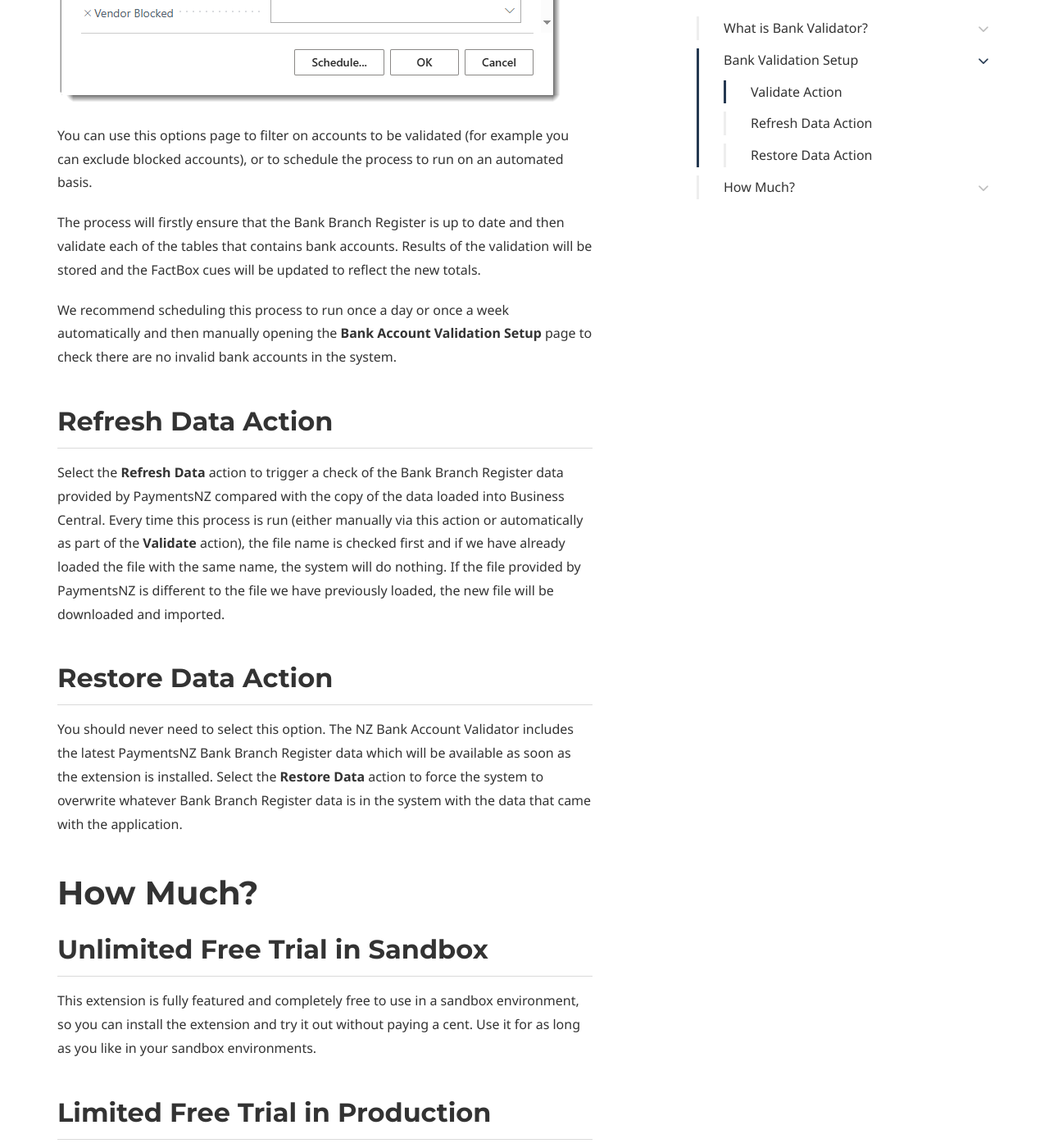
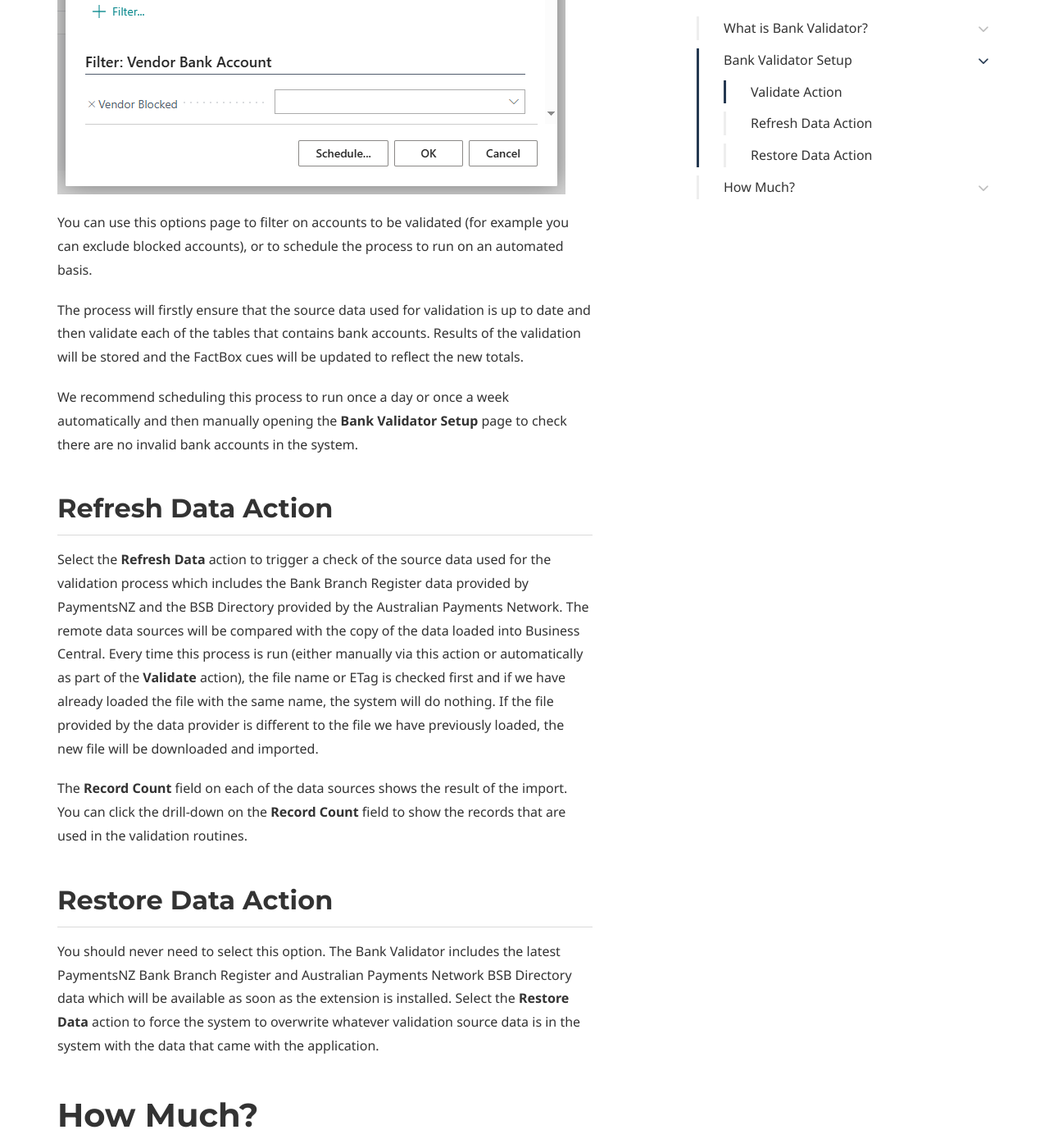
Before and after one commit to BCAppsLimited/BankValidator, a Jekyll site: the page built from overview.md, in a window 1280 px wide and 1400 px high, scrolled down 6193 px. Shown: the whole window at 82% size. Built offline with Jekyll 4.4.1, drawn with Linux system fonts in a browser that asks for light colours; some web fonts are replaced; some of the changed text lies outside the part shown.

```diff
--- a/overview.md
+++ b/overview.md
@@ -59,7 +59,7 @@ That's just one of the many possible validation errors. It's telling us that alt
 
 If your business uses Australian bank account numbers, you can set the **Default Validation Rule** on the **Bank Validation Setup** page to *Australian Bank Validation* which will ensure the BSB number entered is in a valid format and matches a list of known possible values.
 
-If you want to learn more about exactly how the validation is working, take a look at the [Bank Account Validation Rules](/BankValidator/the-rules), but in summary here's what we do:
+If you want to learn more about exactly how the validation is working, take a look at the [Bank Account Validation Rules](/BankValidator/validation-rules), but in summary here's what we do:
 
 ## For the Kiwis
 
@@ -78,7 +78,9 @@ If you want to learn more about exactly how the validation is working, take a lo
 Whilst we can't guarantee the bank account number you have entered is correct, we can ensure it is valid. This will help to eliminate problems in data entry that can become very time consuming when the first indication of a problem is your bank payments get rejected.
 </div>
 
-# Bank Validation Setup
+# Bank Validator Setup
+
+The **Default Validation Rule** field must be set before the app can be activated. It is possible to have a mixture of validated Australian and New Zealand bank accounts, but each new bank account will always be initially validated using the default validation rule.
 
 In addition to the immediate visual feedback, we provide an ability to get an overview of which accounts are used in the system and categorise them as:
 
@@ -87,9 +89,9 @@ In addition to the immediate visual feedback, we provide an ability to get an ov
 - Invalid Accounts
 - All Accounts
 
-You can view this summary from the FactBox pane on the **Bank Account Validation Setup** page.
+You can view this summary from the FactBox pane on the **Bank Validator Setup** page.
 
-![Image showing an Bank Account Validation Setup page.](/screenshots/overview/BankAccountValidationSetup.png)
+![Image showing an Bank Validator Setup page.](/screenshots/overview/BankValidatorSetup.png)
 
 You can drill down on the tiles to show the details of the bank accounts which provides a quick and easy way to navigate to the card with the invalid bank account, allowing you to correct the mistake.
 
@@ -104,27 +106,29 @@ From this image you can see that each bank account that has been validated (we d
 | Ambiguous | Yellow | The account is valid but the Used Count is more than one, meaning the same bank account number has been used in multiple places. |
 | Unfavourable | Bold + Italic + Red | The account is not valid. Use the **Status** field or navigate to the **Used On** record for more details. |
 
-The **Bank Account Validation Setup** has some actions that can be used to update the status of all accounts or manually refresh the Bank Branch Register data. These actions are described in the following sub-topics.
+The **Bank Validator Setup** has some actions that can be used to update the status of all accounts or manually refresh the Bank Branch Register data and BSB Dictionary. These actions are described in the following sub-topics.
 
 ## Validate Action
 
-Select the **Validate** action and you will be presented with the options page for the **Validate NZ Bank Accounts** process.
+Select the **Validate** action and you will be presented with the options page for the **Validate Bank Accounts** process.
 
-![Image showing the options for the Validate NZ Bank Accounts process.](/screenshots/overview/ValidateNZBankAccountsProcess.png)
+![Image showing the options for the Validate Bank Accounts process.](/screenshots/overview/ValidateBankAccountsProcess.png)
 
 You can use this options page to filter on accounts to be validated (for example you can exclude blocked accounts), or to schedule the process to run on an automated basis.
 
-The process will firstly ensure that the Bank Branch Register is up to date and then validate each of the tables that contains bank accounts. Results of the validation will be stored and the FactBox cues will be updated to reflect the new totals.
+The process will firstly ensure that the source data used for validation is up to date and then validate each of the tables that contains bank accounts. Results of the validation will be stored and the FactBox cues will be updated to reflect the new totals.
 
-We recommend scheduling this process to run once a day or once a week automatically and then manually opening the **Bank Account Validation Setup** page to check there are no invalid bank accounts in the system.
+We recommend scheduling this process to run once a day or once a week automatically and then manually opening the **Bank Validator Setup** page to check there are no invalid bank accounts in the system.
 
 ## Refresh Data Action
 
-Select the **Refresh Data** action to trigger a check of the Bank Branch Register data provided by PaymentsNZ compared with the copy of the data loaded into Business Central. Every time this process is run (either manually via this action or automatically as part of the **Validate** action), the file name is checked first and if we have already loaded the file with the same name, the system will do nothing. If the file provided by PaymentsNZ is different to the file we have previously loaded, the new file will be downloaded and imported.
+Select the **Refresh Data** action to trigger a check of the source data used for the validation process which includes the Bank Branch Register data provided by PaymentsNZ and the BSB Directory provided by the Australian Payments Network. The remote data sources will be compared with the copy of the data loaded into Business Central. Every time this process is run (either manually via this action or automatically as part of the **Validate** action), the file name or ETag is checked first and if we have already loaded the file with the same name, the system will do nothing. If the file provided by the data provider is different to the file we have previously loaded, the new file will be downloaded and imported.
+
+The **Record Count** field on each of the data sources shows the result of the import. You can click the drill-down on the **Record Count** field to show the records that are used in the validation routines.
 
 ## Restore Data Action
 
-You should never need to select this option. The NZ Bank Account Validator includes the latest PaymentsNZ Bank Branch Register data which will be available as soon as the extension is installed. Select the **Restore Data** action to force the system to overwrite whatever Bank Branch Register data is in the system with the data that came with the application.
+You should never need to select this option. The Bank Validator includes the latest PaymentsNZ Bank Branch Register and Australian Payments Network BSB Directory data which will be available as soon as the extension is installed. Select the **Restore Data** action to force the system to overwrite whatever validation source data is in the system with the data that came with the application.
 
 # How Much?
 
```
Also changed, not shown: context-sensitive-help.md (+1 -1 lines), errors-explained.md (+18 -11 lines), index.md (+1 -1 lines), install-guide.md (+1 -1 lines), screenshots/overview/BankValidatorSetup.png (added), screenshots/overview/ValidateBankAccountsProcess.png (added), validation-rules.md (renamed from the-rules.md).
